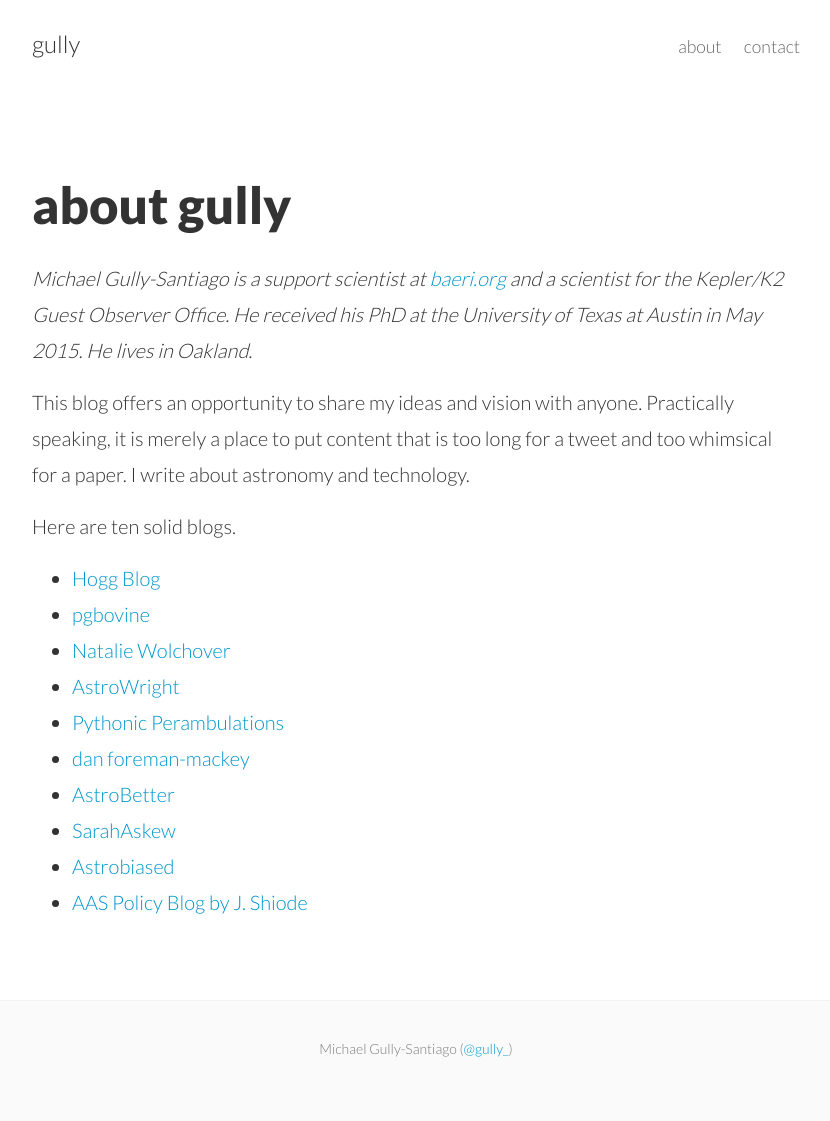
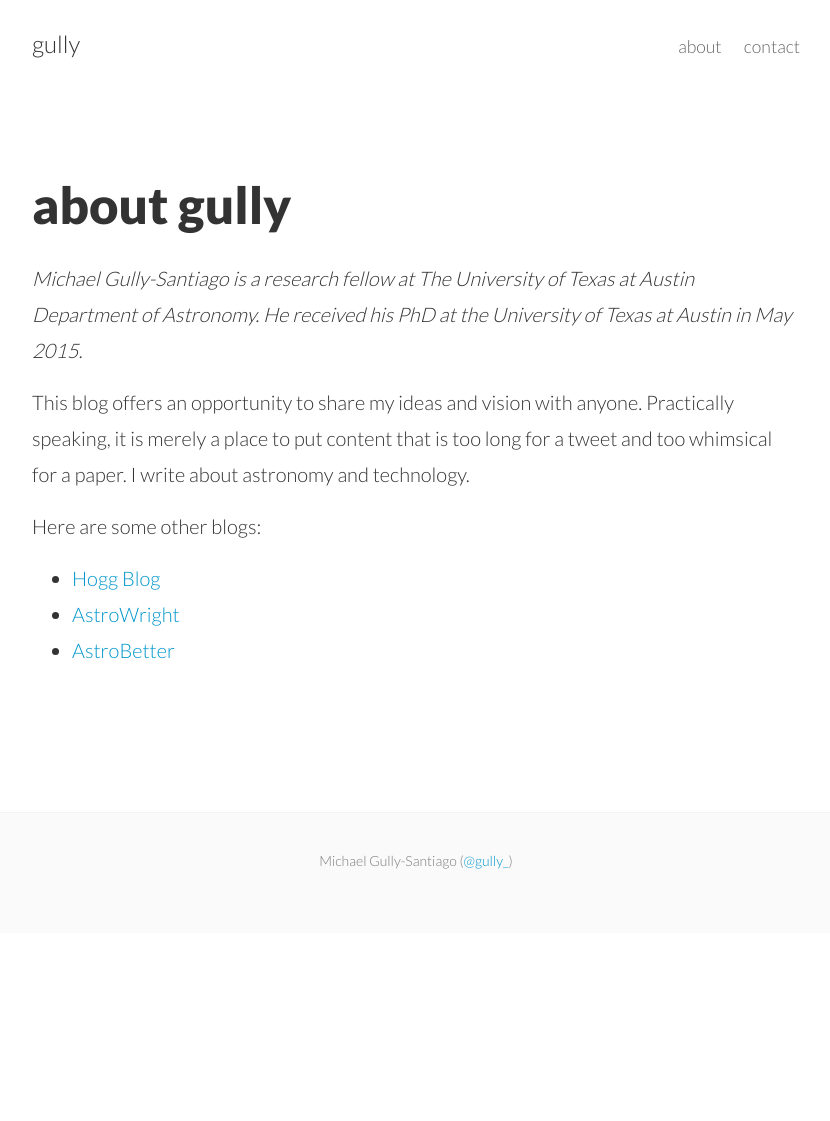
Before and after one commit to gully/gully.github.io, a Jekyll site: the page built from about.md, in a window 1280 px wide. Shown: the whole page, without its empty margins (224-1054 px from the left). Built offline with Jekyll 4.4.1, drawn with Linux system fonts in a browser that asks for light colours; after the commit the page ends 933 px from its top, so only the background shows below that.

Commit message:
way outdated about page...

```diff
--- a/about.md
+++ b/about.md
@@ -4,19 +4,12 @@ title: about gully
 permalink: /about/
 ---
 
-*Michael Gully-Santiago is a support scientist at [baeri.org](https://baeri.org/) and a scientist for the Kepler/K2 Guest Observer Office.  He received his PhD at the University of Texas at Austin in May 2015.  He lives in Oakland.*
+_Michael Gully-Santiago is a research fellow at The University of Texas at Austin Department of Astronomy. He received his PhD at the University of Texas at Austin in May 2015._
 
-This blog offers an opportunity to share my ideas and vision with anyone.  Practically speaking, it is merely a place to put content that is too long for a tweet and too whimsical for a paper.  I write about astronomy and technology.
+This blog offers an opportunity to share my ideas and vision with anyone. Practically speaking, it is merely a place to put content that is too long for a tweet and too whimsical for a paper. I write about astronomy and technology.
 
-Here are ten solid blogs.
+Here are some other blogs:
 
 - [Hogg Blog](http://hoggresearch.blogspot.com/)
-- [pgbovine](http://www.pgbovine.net/writings.htm)
-- [Natalie Wolchover](https://www.quantamagazine.org/authors/natalie-wolchover/)
 - [AstroWright](http://sites.psu.edu/astrowright/)
-- [Pythonic Perambulations](https://jakevdp.github.io/)
-- [dan foreman-mackey](http://dan.iel.fm/posts/)
 - [AstroBetter](http://www.astrobetter.com/)
-- [SarahAskew](http://sarahaskew.net/)
-- [Astrobiased](http://www.astrobiased.com/)
-- [AAS Policy Blog by J. Shiode](http://aas.org/policy/policy-blog)
```
